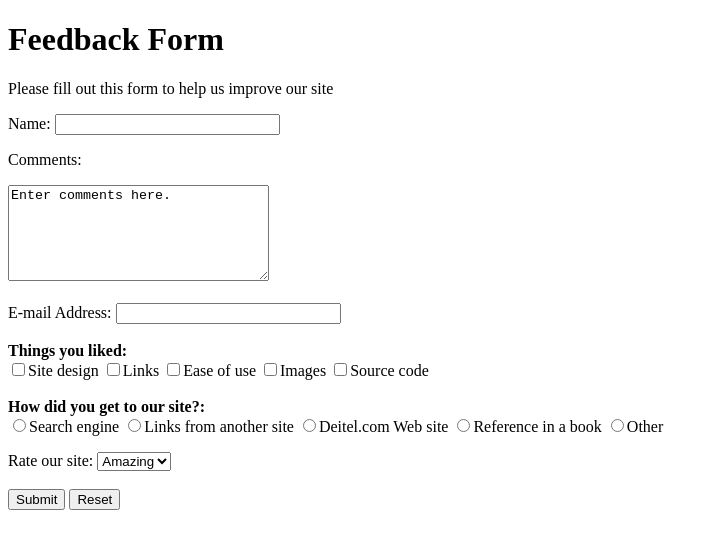
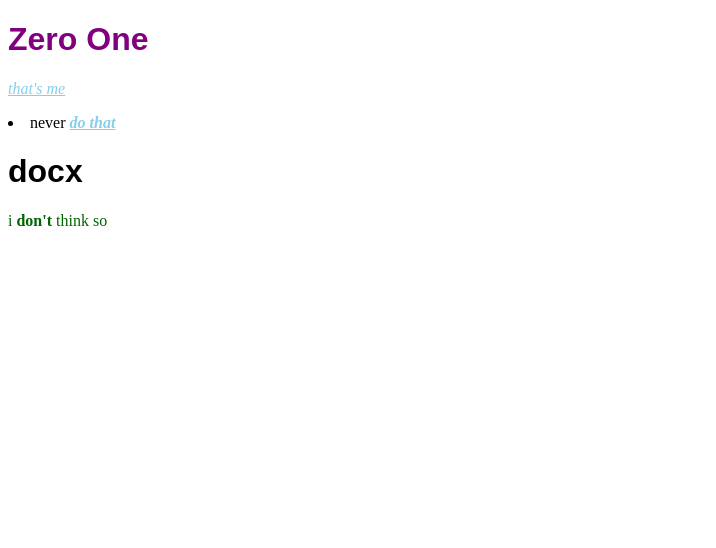
Before and after one commit to ichi0916/Lab, a plain HTML site: page index.html in a window 1280 px wide. Shown: the whole page, without its empty margins (0-716 px from the left). Drawn offline with Linux system fonts and the light colour scheme.

Commit message:
new lab
good

```diff
--- a/index.html
+++ b/index.html
@@ -1,47 +1,24 @@
 <!DOCTYPE html>
 <html>
 <head>
-  <meta charset="utf-8">
-  <meta name="viewport" content="width=device-width, initial-scale=1">
-  <title></title>
+	<meta charset="utf-8">
+	<meta name="viewport" content="width=device-width, initial-scale=1">
+	<style type="text/css">
+		.title {color: purple; font-family: fantasy;font-weight: bold;}
+		.title2{color: black;font-family: fantasy;font-weight: bold;}
+		.hint{font-weight: bold;color: red;}
+		li em{font-weight:bold ;}
+		em{text-decoration: underline;color: skyblue;}
+		span{color: grey;font-weight: bold;}
+		.extra span{color: inherit;}
+	</style>
+	<title></title>
 </head>
 <body>
-  <h1>Feedback Form</h1>
-<p>Please fill out this form to help us improve our site</p>
-<form method="post">
-  <label> Name:
-    <input name="name" type="text" size="25" maxlength="30">
-  </label>
-  <p>Comments:</p>
-<textarea rows="6" cols="30">
-Enter comments here.
-</textarea><br><br>
-  <label>E-mail Address:
-    <input name="E-mail Address" type="text" size="25" maxlength="30">
-  </label><br><br>
-  <label><b>Things you liked:</b><br>
-    <input type="checkbox" name="things" value="design">Site design
-     <input type="checkbox" name="things" value="link">Links
-      <input type="checkbox" name="things" value="use">Ease of use
-      <input type="checkbox" name="things" value="image">Images
-      <input type="checkbox" name="things" value="code">Source code
-  </label><br><br>
-  <label><b>How did you get to our site?:</b><br>
-    <input type="radio" name="Search engine">Search engine
-    <input type="radio" name="Links">Links from another site
-    <input type="radio" name="Deitel">Deitel.com Web site
-    <input type="radio" name="Reference">Reference in a book
-    <input type="radio" name="Other">Other
-  </label><br>
-  <p>Rate our site:
-  <select name="rate">
-    <option>Amazing</option>
-    <option>Poor</option>
-
-  </select><br><br>
-  <input type="submit" name="Submit">
-  <input type="reset" name="Clear">
-</form>
-
+<h1 class="title">Zero One</h1>
+<p><em>that's me</em></p>
+<li>never <em>do that</em></li>
+<h1 class="title2">docx</h1>
+<p class="extra" style="color: darkgreen;">i <span>don't</span> think so</p>
 </body>
 </html>
```
